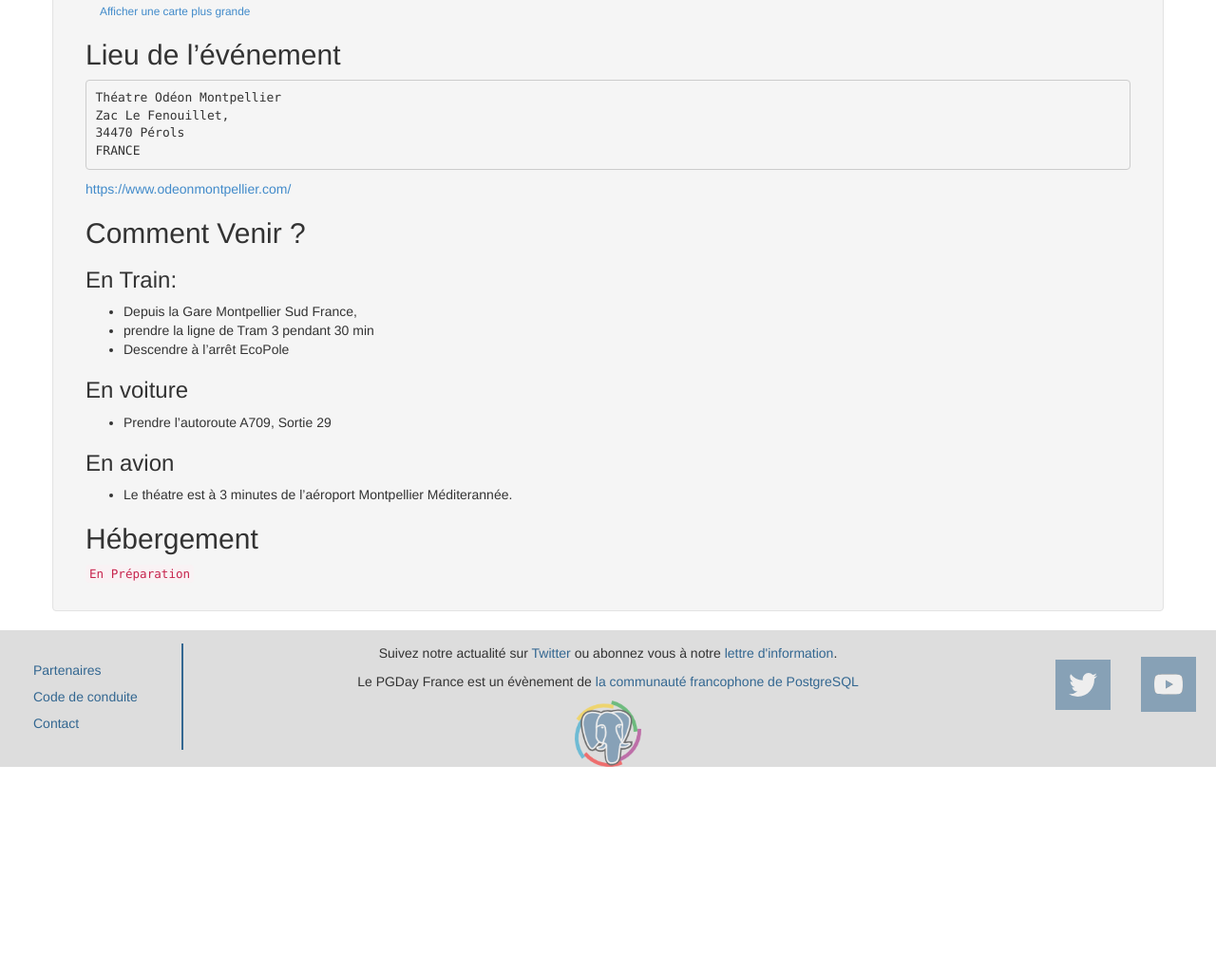
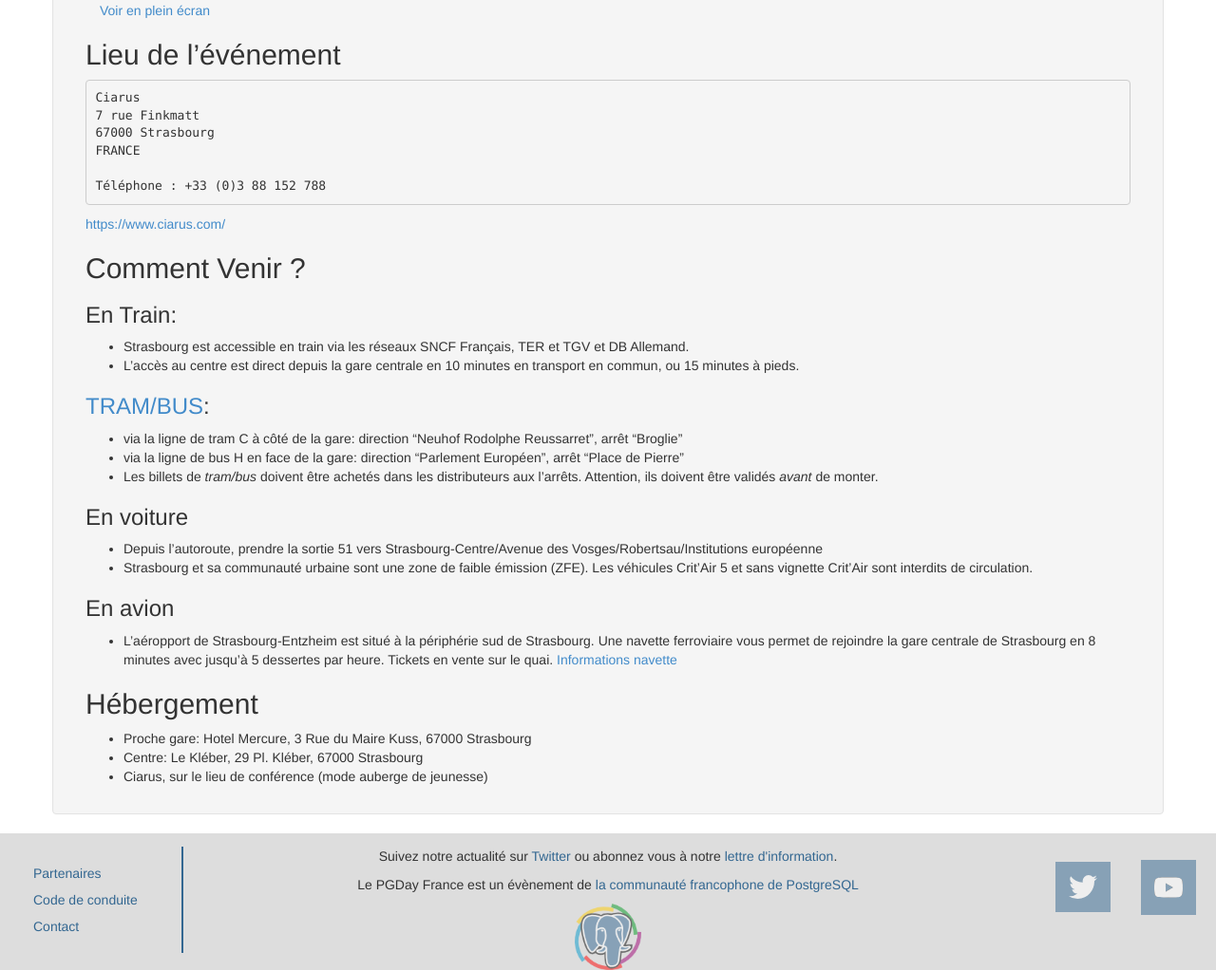
Before and after one commit to postgresqlfr/2024.pgday.fr, a Jekyll site: the page built from information.md, in a window 1280 px wide and 1400 px high, scrolled down 156 px, cut to the strip 378-1400 px from the top of the window. Shown: the whole strip at 95% size. Built offline with Jekyll 4.4.1, drawn with Linux system fonts in a browser that asks for light colours; our own code applies the rules of GitHub Pages for plain Markdown files; before the commit the page ends 1342 px from its top, so only the background shows below that.

Commit message:
Add locale information for Strasbourg

````diff
--- a/information.md
+++ b/information.md
@@ -5,18 +5,20 @@
 # Informations Pratiques
 
 <div class="col-lg-12">
-<iframe width="825" height="350" frameborder="0" scrolling="no" marginheight="0" marginwidth="0" src="https://www.openstreetmap.org/export/embed.html?bbox=3.822555541992188%2C43.51668853502909%2C4.049148559570313%2C43.635329724674484&amp;layer=mapnik&amp;marker=43.57603834865632%2C3.93585205078125" style="border: 1px solid black"></iframe><br/><small><a href="https://www.openstreetmap.org/?mlat=43.5760&amp;mlon=3.9359#map=13/43.5760/3.9359">Afficher une carte plus grande</a></small>
+<iframe width="i825" height="350" frameborder="0" scrolling="no" marginheight="0" marginwidth="0" src="//umap.openstreetmap.fr/fr/map/new/?scaleControl=false&miniMap=false&scrollWheelZoom=false&zoomControl=true&allowEdit=false&moreControl=true&searchControl=null&tilelayersControl=null&embedControl=null&datalayersControl=true&onLoadPanel=undefined&captionBar=false"></iframe><p><a href="//umap.openstreetmap.fr/fr/map/new/">Voir en plein écran</a></p>
 </div>
 
 ## Lieu de l'événement
 
 ```
-Théatre Odéon Montpellier
-Zac Le Fenouillet,
-34470 Pérols
+Ciarus
+7 rue Finkmatt
+67000 Strasbourg
 FRANCE
+
+Téléphone : +33 (0)3 88 152 788
 ```
-<https://www.odeonmontpellier.com/>
+<https://www.ciarus.com/>
 
 
 
@@ -24,19 +26,28 @@
 
 ### En Train:
 
-* Depuis la Gare Montpellier Sud France,
-* prendre la ligne de Tram 3 pendant 30 min
-* Descendre à l'arrêt EcoPole
+* Strasbourg est accessible en train via les réseaux SNCF Français, TER et TGV et DB Allemand.
+* L’accès au centre est direct depuis la gare centrale en 10 minutes en transport en commun, ou 15 minutes à pieds.
+
+### [TRAM/BUS](https://www.cts-strasbourg.eu/fr/):
+* via la ligne de tram C à côté de la gare: direction "Neuhof Rodolphe Reussarret", arrêt "Broglie"
+* via la ligne de bus H en face de la gare: direction "Parlement Européen", arrêt "Place de Pierre"
+* Les billets de _tram/bus_ doivent être achetés dans les distributeurs aux l'arrêts. Attention, ils doivent être validés *avant* de monter.
+
 
 ### En voiture
 
-* Prendre l'autoroute A709, Sortie 29
+* Depuis l'autoroute, prendre la sortie 51 vers Strasbourg-Centre/Avenue des Vosges/Robertsau/Institutions européenne
+* Strasbourg et sa communauté urbaine sont une zone de faible émission (ZFE). Les véhicules Crit’Air 5 et sans vignette Crit’Air sont interdits de circulation.
 
 ### En avion
 
-* Le théatre est à 3 minutes de l'aéroport Montpellier Méditerannée.
+* L'aéropport de Strasbourg-Entzheim est situé à la périphérie sud de Strasbourg. Une navette ferroviaire vous permet de rejoindre la gare centrale de Strasbourg en 8 minutes avec jusqu’à 5 dessertes par heure. Tickets en vente sur le quai.
+[Informations navette](https://www.strasbourg.aeroport.fr/passagers/parkings-et-acces/navette-train/)
 
 
 ## Hébergement
 
-`En Préparation`
+* Proche gare: Hotel Mercure, 3 Rue du Maire Kuss, 67000 Strasbourg
+* Centre: Le Kléber, 29 Pl. Kléber, 67000 Strasbourg
+* Ciarus, sur le lieu de conférence (mode auberge de jeunesse)
````
